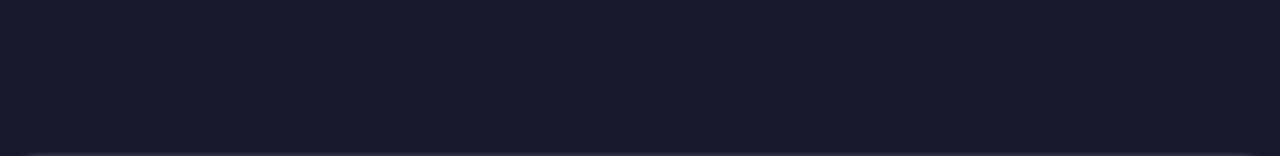
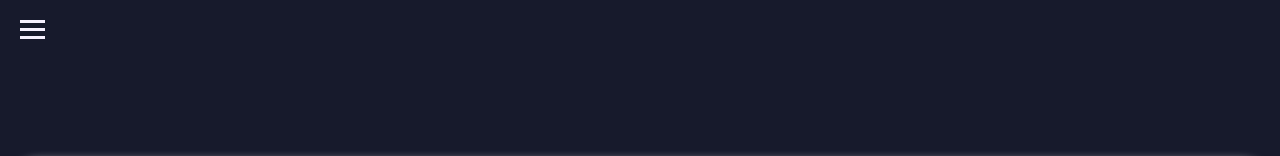
Before and after one commit to Deaniebean/MovieMingle, a React (Vite) app in the folder frontend/: page / in a window 1280 px wide. Shown: the top 156 px of the page. Built offline with nearby package versions, Linux system fonts and the light colour scheme.

Commit message:
BurgerMenu and sidebar without links

```diff
--- a/frontend/src/App.tsx
+++ b/frontend/src/App.tsx
@@ -10,15 +10,17 @@ import { useState } from 'react';
 import LandingPage from './components/LandingPage';
 import InputFieldsMovie from './pratice/InputFieldsMovie';
 import Winner from './components/Winner';
+import Navbar from './components/Navbar';
 
 // <Route path="/" element={<InputFieldsMovie setMovies={setMovies} />} />
 
 function App() {
   const [movies, setMovies] = useState<Movie[]>([]);
   const [showNavbar, setShowNavbar] = useState(true);
-  // TODO @Fiona füge die Zeile mit deiner Navbar über dem div page-container ein : {showNavbar && <Navbar />}
+
   return (
     <>
+      <Navbar isOpen={showNavbar} toggleNavbar={() => setShowNavbar(!showNavbar)} />
       <div className="page-container">
         <Router>
           <Routes>
--- /dev/null
+++ b/frontend/src/components/Navbar.css
@@ -0,0 +1,65 @@
+.sidebar {
+    position: fixed;
+    top: 0;
+    left: 0;
+    height: 100%;
+    width: 180px;
+    background-color: #171a2c;
+    color: #f6f1ff;
+    transform: translateX(-100%);
+    z-index: 1000;
+  }
+
+  .sidebar.open {
+    transform: translateX(0);
+    box-shadow: 0 0 10px rgba(255, 255, 255, 0.7);
+  }
+
+  .burger-menu {
+    position: absolute;
+    top: 20px;
+    left: 20px;
+    cursor: pointer;
+  }
+
+  .burger-bar {
+    width: 25px;
+    height: 3px;
+    background-color: #f6f1ff;
+    margin-bottom: 5px;
+  }
+
+  .sidebar-nav {
+    margin-top: 50px;
+  }
+
+  .sidebar-nav ul {
+    list-style-type: none;
+    padding: 0;
+  }
+
+  .sidebar-nav ul li {
+    padding: 10px 30px;
+    cursor: pointer;
+  }
+
+  .sidebar-nav ul li:hover {
+    background-color: #272c42;
+  }
+
+  .close-sidebar {
+    position: absolute;
+    top: 20px;
+    left: 20px;
+    cursor: pointer;
+    width: 25px;
+    height: 25px;
+    display: flex;
+    justify-content: center;
+    align-items: center;
+    font-size: 20px;
+  }
+
+  .logout {
+
+  }
--- /dev/null
+++ b/frontend/src/components/Navbar.tsx
@@ -0,0 +1,40 @@
+import React from 'react';
+import './Navbar.css';
+import '../styles/globals.css';
+import { Link } from 'react-router-dom';
+
+interface NavbarProps {
+  isOpen: boolean;
+  toggleNavbar: () => void;
+}
+
+const Navbar: React.FC<NavbarProps> = ({ isOpen, toggleNavbar }) => {
+  return (
+    <>
+    <div className="navebar">
+      <div className="burger-menu" onClick={toggleNavbar}>
+        <div className="burger-bar"></div>
+        <div className="burger-bar"></div>
+        <div className="burger-bar"></div>
+      </div>
+    </div>
+      <div className={`sidebar ${isOpen ? 'open' : ''}`}>
+        <div className="close-sidebar" onClick={toggleNavbar}>
+          X
+        </div>
+        <nav className="sidebar-nav">
+          <ul>
+            <li>Landingpage</li>
+            <li>This or That</li>
+            <li>Watch List</li>
+            <li>History</li>
+            <li>Search</li>
+          </ul>
+        </nav>
+      </div>
+    </>
+  );
+};
+
+/* <li><Link to='/landingpage'>Landingpage</Link></li> */
+export default Navbar;
```
